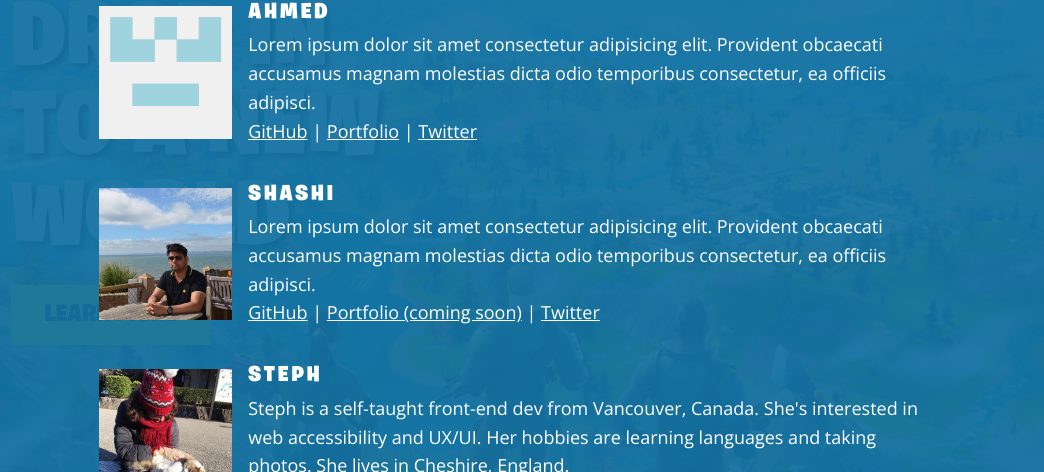
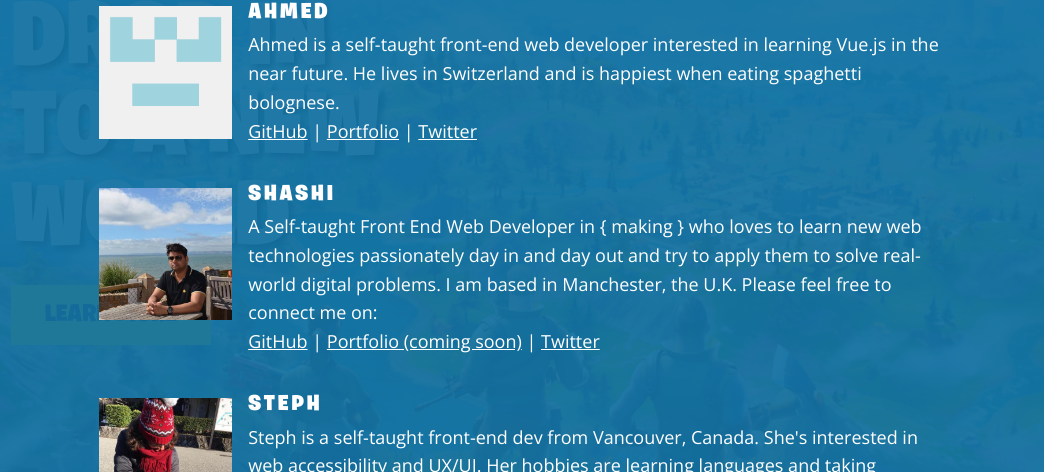
Before and after one commit to chingu-voyages/v13-toucans-team-04, a website: page index.html in a window 1280 px wide. Both pictures are taken after a click on the button "DEVELOPERS". Shown: the part 225-697 px from the top of the page, without its empty margins (119-1163 px from the left). Drawn offline with nearby package versions, Linux system fonts and the light colour scheme; files that its build step writes are made by us from their sources; files whose address does not match are found by name.

Commit message:
add Ahmed and Shashi's bios to devs page

```diff
--- a/index.html
+++ b/index.html
@@ -136,7 +136,7 @@
           <img class="bio-img" src="images/ahmed.png" alt="ahmed icon" class="thirty">
           <div class="bio-info">
             <h4 class="toucan-name">Ahmed</h4>
-            <p class="bio">Lorem ipsum dolor sit amet consectetur adipisicing elit. Provident obcaecati accusamus magnam molestias dicta odio temporibus consectetur, ea officiis adipisci.</p>
+            <p class="bio">Ahmed is a self-taught front-end web developer interested in learning Vue.js in the near future. He lives in Switzerland and is happiest when eating spaghetti bolognese.</p>
             <a href="https://github.com/ahmedserifoski" target="_blank">GitHub</a> |
             <a href="#" target="_blank">Portfolio</a> |
             <a href="https://twitter.com/AhmedSerifoski" target="_blank">Twitter</a>
@@ -146,7 +146,7 @@
             <img class="bio-img" src="images/shashi.jpeg" alt="shashi icon" class="thirty">
             <div class="bio-info">
               <h4 class="toucan-name">Shashi</h4>
-              <p class="bio">Lorem ipsum dolor sit amet consectetur adipisicing elit. Provident obcaecati accusamus magnam molestias dicta odio temporibus consectetur, ea officiis adipisci.</p>
+              <p class="bio">A Self-taught Front End Web Developer in { making } who loves to learn new web technologies passionately day in and day out and try to apply them to solve real-world digital problems.  I am based in Manchester, the U.K.  Please feel free to connect me on:</p>
               <a href="https://github.com/sasigit7" target="_blank">GitHub</a> |
               <a href="#" target="_blank">Portfolio (coming soon)</a> |
               <a href="https://twitter.com/ShashiWebDev" target="_blank">Twitter</a>
```
